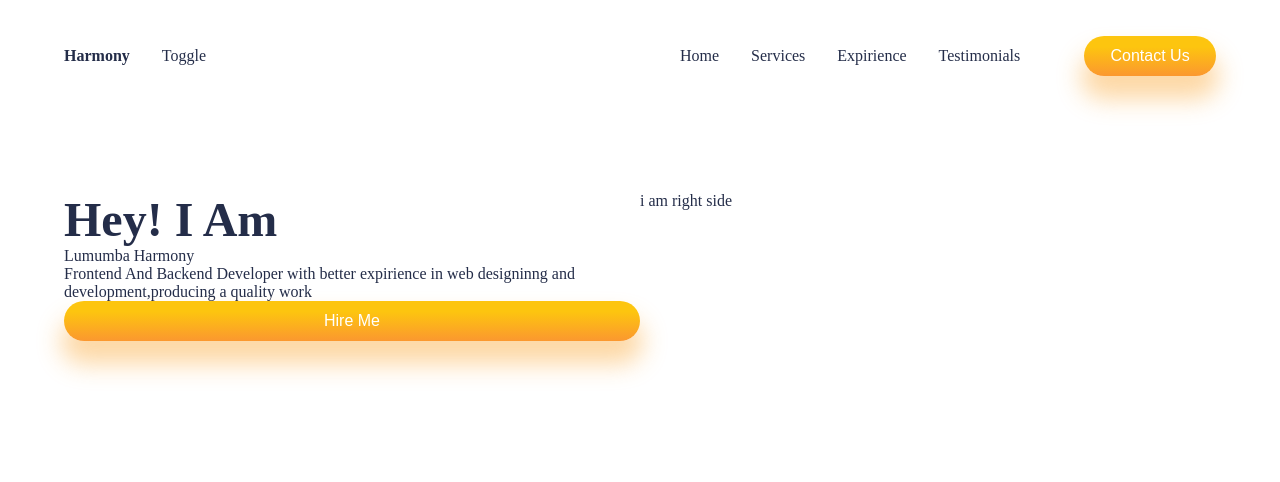
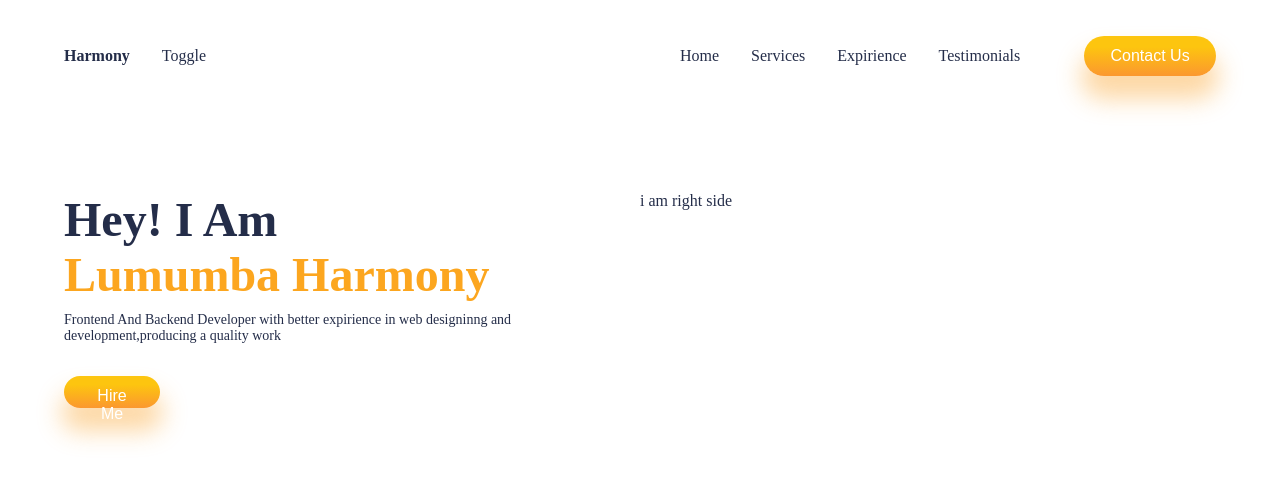
Before and after one commit to ha165/react-portfolio, a React (Create React App) app: page / in a window 1280 px wide. Shown: the top 482 px of the page. Built offline with nearby package versions, Linux system fonts and the light colour scheme.

Commit message:
Update Intro.css

```diff
--- a/src/components/Intro/Intro.css
+++ b/src/components/Intro/Intro.css
@@ -8,6 +8,7 @@
   position: relative;
   flex: 1;
   flex-direction: column;
+  gap: 2rem;
 }
 
 .i-name {
@@ -19,6 +20,23 @@
   font-weight: bold;
   font-size: 3rem;
 }
+.i-name>:nth-child(2)
+{
+    color: var(--orange);
+    font-weight: bold;
+    font-size:3rem
+}
+.i-name>:nth-child(3)
+{
+    font-weight: 100;
+    font-size: 14px;
+    color: var(--grey);
+    margin-top: 10px;
+}
+.i-button{
+    width: 6rem;
+    height: 2rem;
+}
 
 .i-right {
   flex: 1;
```
